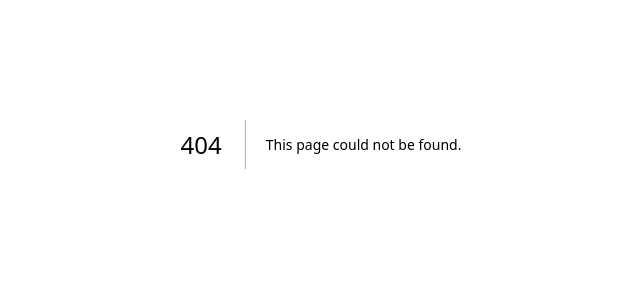
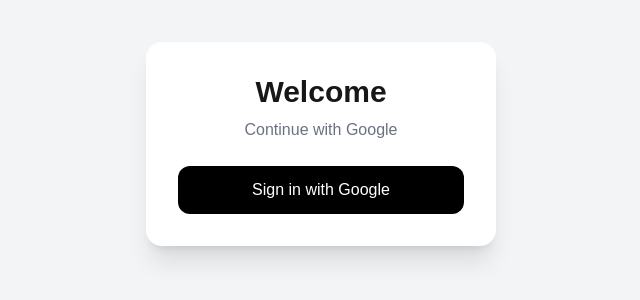
Before and after one commit to Mart-IIMT/merch-store, a Next.js app: page /login in a window 1280 px wide. Before the commit this address had no page. Shown: the part 256-556 px from the top of the page, without its empty margins (319-959 px from the left). Built offline with nearby package versions, Linux system fonts and the light colour scheme.

Commit message:
add google login

```diff
--- /dev/null
+++ b/app/login/page.js
@@ -0,0 +1,39 @@
+"use client"
+
+import { supabase } from "@/lib/supabase"
+
+export default function LoginPage() {
+
+  async function signInWithGoogle() {
+    await supabase.auth.signInWithOAuth({
+      provider: "google",
+      options: {
+        redirectTo: "https://merch-store-six.vercel.app/products"
+      }
+    })
+  }
+
+  return (
+    <div className="min-h-screen flex items-center justify-center bg-gray-100">
+
+      <div className="bg-white p-8 rounded-2xl shadow-xl w-[350px]">
+
+        <h1 className="text-3xl font-bold mb-2 text-center">
+          Welcome
+        </h1>
+
+        <p className="text-gray-500 text-center mb-6">
+          Continue with Google
+        </p>
+
+        <button
+          onClick={signInWithGoogle}
+          className="w-full bg-black text-white py-3 rounded-xl hover:opacity-90 transition"
+        >
+          Sign in with Google
+        </button>
+
+      </div>
+    </div>
+  )
+}
```
